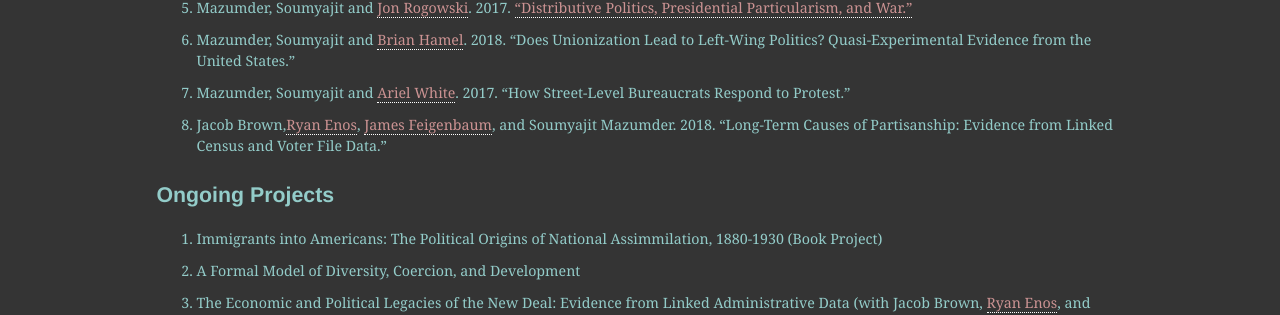
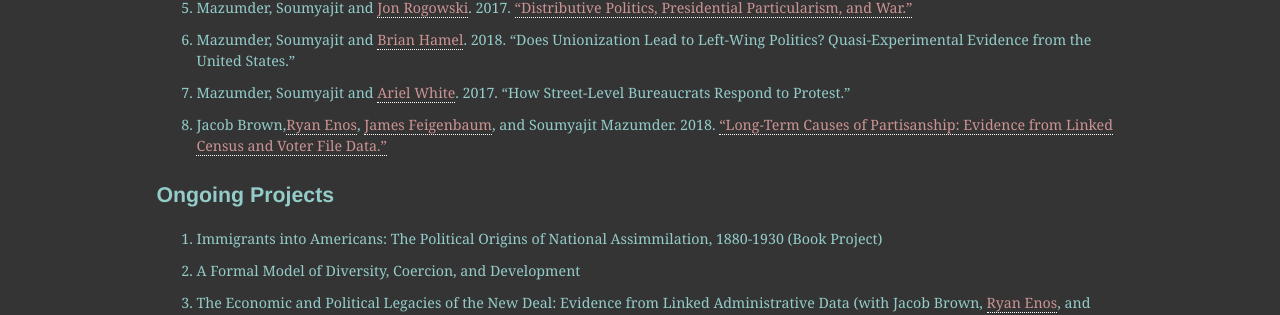
Before and after one commit to shommazumder/shommazumder.github.io-archive, a Jekyll site: the page built from _pages/research.md, in a window 1280 px wide. Shown: the part 941-1256 px from the top of the page. Built offline with Jekyll 4.4.1, drawn with Linux system fonts in a browser that asks for light colours; part of the change alters nothing that is shown.

```diff
--- a/_pages/research.md
+++ b/_pages/research.md
@@ -31,7 +31,7 @@ layout: archive
 5. Mazumder, Soumyajit and [Jon Rogowski](https://scholar.harvard.edu/rogowski). 2017. ["Distributive Politics, Presidential Particularism, and War."](https://www.dropbox.com/s/mpwqiui696ywy91/war-particularism.pdf?raw=1)
 8. Mazumder, Soumyajit and [Brian Hamel](https://brianhamel.net/). 2018. "Does Unionization Lead to Left-Wing Politics? Quasi-Experimental Evidence from the United States."
 9. Mazumder, Soumyajit and [Ariel White](https://arwhite.mit.edu/). 2017. "How Street-Level Bureaucrats Respond to Protest."
-10. Jacob Brown,[Ryan Enos](http://ryandenos.com/), [James Feigenbaum](http://jamesfeigenbaum.github.io/), and Soumyajit Mazumder. 2018. "Long-Term Causes of Partisanship: Evidence from Linked Census and Voter File Data."
+10. Jacob Brown,[Ryan Enos](http://ryandenos.com/), [James Feigenbaum](http://jamesfeigenbaum.github.io/), and Soumyajit Mazumder. 2018. ["Long-Term Causes of Partisanship: Evidence from Linked Census and Voter File Data."](https://www.dropbox.com/s/aaocr5rk1jvoz29/BrownEnosFeigenbaumMazumder.pdf?raw=1)
 
 #### Ongoing Projects
 
```
